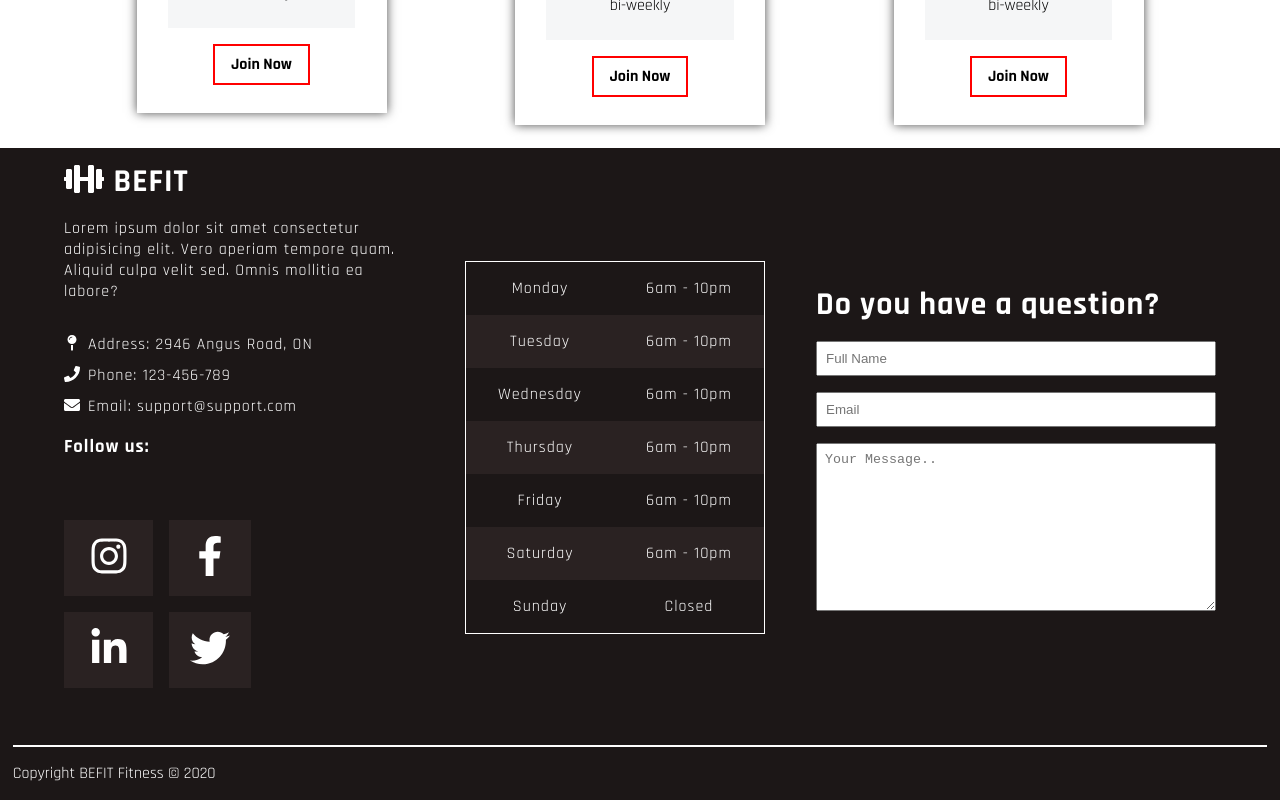
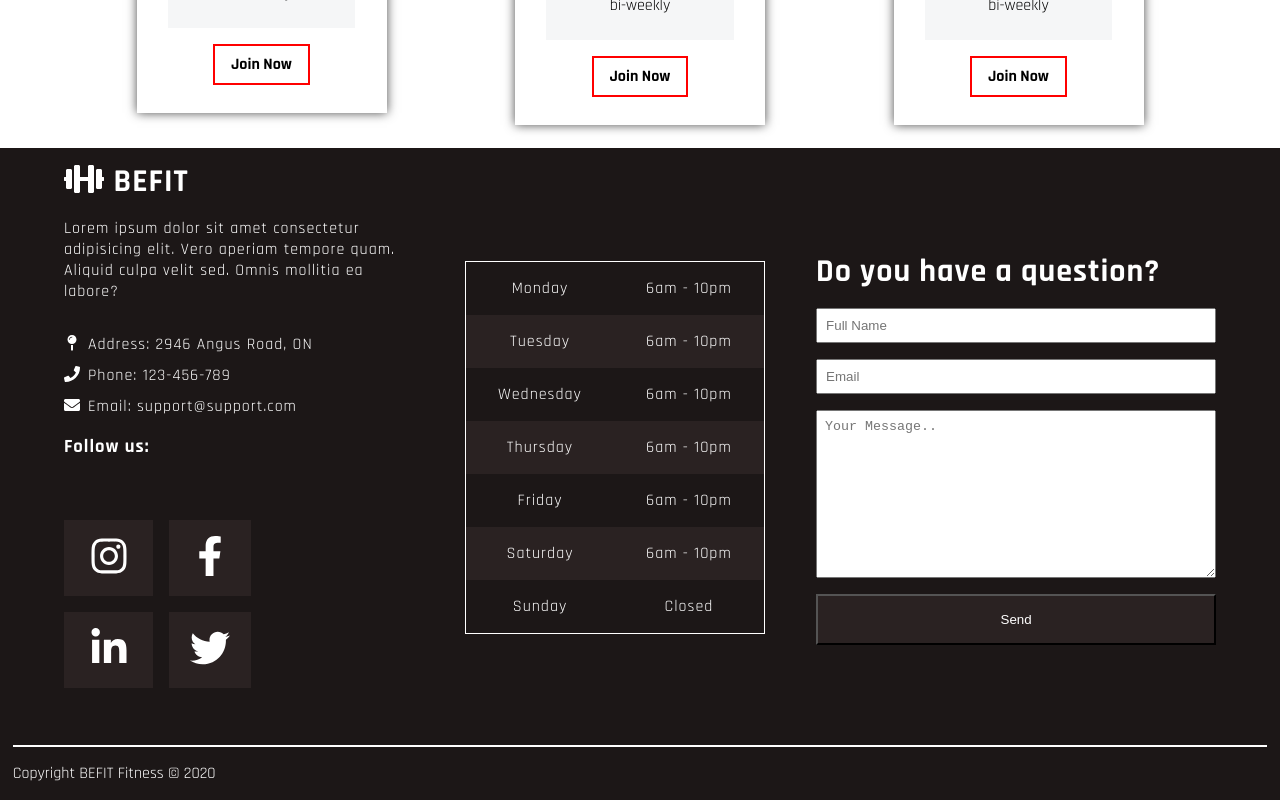
Before and after one commit to Parsa-jalilifar/BEFIT, an Angular app: page / in a window 1280 px wide. Shown: the part 4029-4829 px from the top of the page. Built offline with nearby package versions, Linux system fonts and the light colour scheme.

Commit message:
Contact componet completed

```diff
--- a/src/app/components/contact/contact.component.html
+++ b/src/app/components/contact/contact.component.html
@@ -100,6 +100,7 @@
       <input type="text" name="name" id="name" placeholder="Full Name">
       <input type="email" name="email" id="email" placeholder="Email">
       <textarea name="message" id="message" cols="30" rows="10" placeholder="Your Message.."></textarea>
+      <input type="submit" value="Send">
     </form>
   </div>
 </div>
--- a/src/app/components/contact/contact.component.scss
+++ b/src/app/components/contact/contact.component.scss
@@ -193,8 +193,9 @@
     form {
       display: flex;
       flex-direction: column;
+      letter-spacing: 1px;
 
-      input {
+      input:not(:last-child) {
         margin-bottom: 1rem;
       }
 
@@ -206,6 +207,15 @@
 
       textarea {
         resize: vertical;
+        margin-bottom: 1rem;
+      }
+
+      input[type="submit"] {
+        padding: 1rem;
+        color: white;
+        background-color: hsl(0, 10%, 15%);
+        border: 1px solid whtie;
+
       }
     }
   }
```
